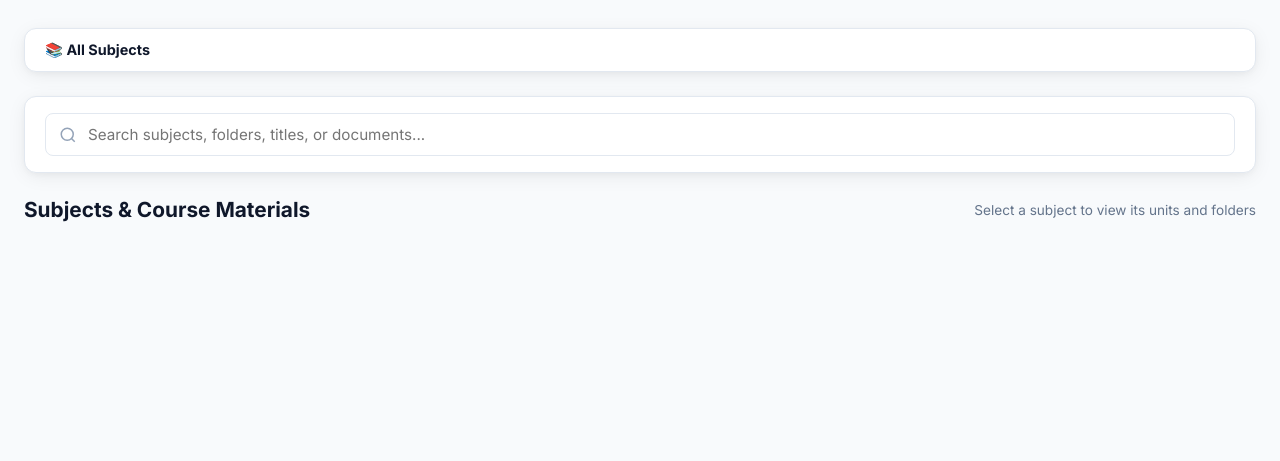
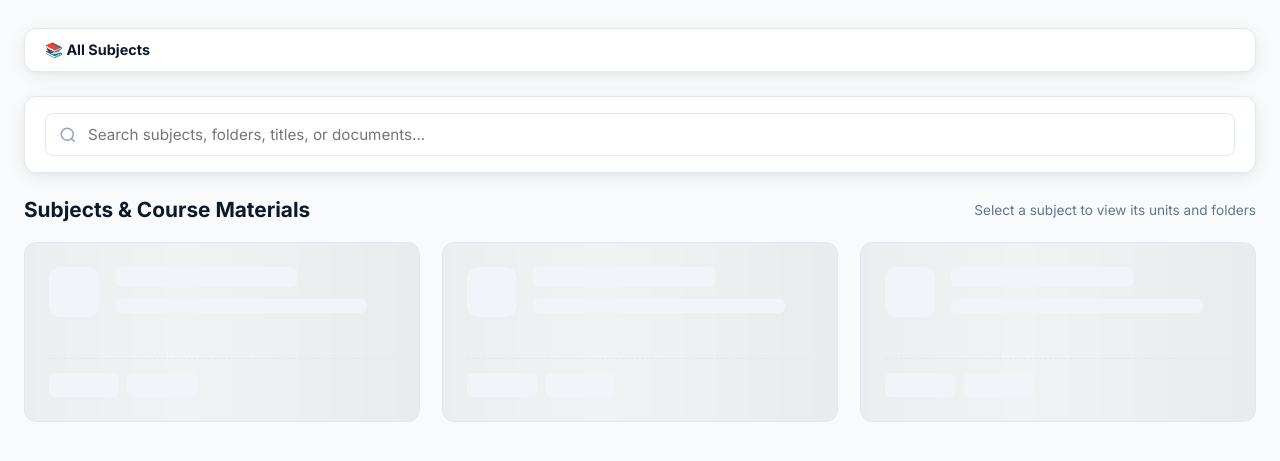
Before and after one commit to DSNPIYUSH/Mini_LMS, a Django app: page / in a window 1280 px wide. Shown: the part 75-536 px from the top of the page. Run offline with Django 5.2, Linux system fonts and the light colour scheme; tables that the repository leaves empty hold one stand-in row (values such as "Sample post"); data that the repository does not hold is empty; some libraries are stand-ins or nearby versions.

Commit message:
Apply modern loading techniques: Shimmer skeleton loaders, SWR in-memory client cache, hover prefetching, content-visibility CSS, and GZip compression middleware

```diff
--- a/documents/static/documents/app.js
+++ b/documents/static/documents/app.js
@@ -178,6 +178,8 @@ function renderSubjectsGrid() {
     filtered.forEach(s => {
         const card = document.createElement('div');
         card.className = 'subject-card';
+        card.onmouseenter = () => prefetchSubject(s.name);
+        card.ontouchstart = () => prefetchSubject(s.name);
         card.onclick = (e) => {
             if (e.target.closest('.btn-delete-subject')) return;
             openSubjectView(s.name);
@@ -278,14 +280,70 @@ function selectFolder(folderName, btn) {
     fetchSubjectDocuments();
 }
 
-async function fetchSubjectDocuments() {
+// Client-Side In-Memory SWR Cache for Instant (0ms) Navigation
+const clientDocCache = new Map();
+
+function getDocCacheKey(subject, folder, query) {
+    return `${(subject || '').toLowerCase()}::${(folder || 'all').toLowerCase()}::${(query || '').toLowerCase()}`;
+}
+
+function renderDocumentsSkeleton() {
     const grid = document.getElementById('documentsGrid');
-    grid.innerHTML = `
-        <div class="empty-state">
-            <div class="spinner" style="margin: 0 auto 16px auto;"></div>
-            <p>Loading files from MongoDB...</p>
-        </div>
-    `;
+    if (!grid) return;
+    let html = '';
+    for (let i = 0; i < 6; i++) {
+        html += `
+            <div class="skeleton-card skeleton-shimmer">
+                <div style="display: flex; gap: 14px; margin-bottom: 14px;">
+                    <div class="skeleton-box" style="width: 44px; height: 44px; border-radius: 10px;"></div>
+                    <div style="flex: 1;">
+                        <div class="skeleton-box skeleton-line title" style="width: 80%;"></div>
+                        <div class="skeleton-box skeleton-line subtitle" style="width: 50%;"></div>
+                    </div>
+                </div>
+                <div class="skeleton-meta" style="margin-top: 10px; padding-top: 10px;">
+                    <div class="skeleton-box skeleton-badge" style="width: 60px;"></div>
+                    <div class="skeleton-box skeleton-badge" style="width: 50px;"></div>
+                </div>
+            </div>
+        `;
+    }
+    grid.innerHTML = html;
+}
+
+function prefetchSubject(subjectName) {
+    if (!subjectName) return;
+    const cacheKey = getDocCacheKey(subjectName, 'all', '');
+    if (clientDocCache.has(cacheKey)) return;
+
+    const params = new URLSearchParams();
+    params.append('subject', subjectName);
+
+    // Background fetch with priority hint
+    fetch(`/api/documents/?${params.toString()}`, { priority: 'low' })
+        .then(res => res.json())
+        .then(data => {
+            if (data.success) {
+                clientDocCache.set(cacheKey, { data: data.documents, timestamp: Date.now() });
+            }
+        })
+        .catch(() => {});
+}
+
+async function fetchSubjectDocuments(allowCache = true) {
+    const cacheKey = getDocCacheKey(currentSubject, currentFolder, searchQuery);
+
+    // Instant SWR: render from memory in 0ms if previously loaded or prefetched
+    if (allowCache && clientDocCache.has(cacheKey)) {
+        const cached = clientDocCache.get(cacheKey);
+        renderDocumentsGrid(cached.data);
+        // If cache is fresh (< 20 seconds), skip network call completely
+        if (Date.now() - cached.timestamp < 20000) {
+            return;
+        }
+    } else {
+        renderDocumentsSkeleton();
+    }
 
     const params = new URLSearchParams();
     if (currentSubject) params.append('subject', currentSubject);
@@ -296,6 +354,7 @@ async function fetchSubjectDocuments() {
         const res = await fetch(`/api/documents/?${params.toString()}`);
         const data = await res.json();
         if (data.success) {
+            clientDocCache.set(cacheKey, { data: data.documents, timestamp: Date.now() });
             renderDocumentsGrid(data.documents);
         }
     } catch (err) {
@@ -751,6 +810,7 @@ async function handleUploadSubmit(event) {
             try {
                 const result = JSON.parse(xhr.responseText);
                 if (result.success) {
+                    clientDocCache.clear();
                     showToast(result.message || `Successfully stored ${selectedFiles.length} file(s) in MongoDB!`);
                     closeUploadModal();
                     await loadSubjectsData();
@@ -788,9 +848,10 @@ async function deleteDocument(id, title) {
         });
         const result = await res.json();
         if (result.success) {
+            clientDocCache.clear();
             showToast("Document deleted from MongoDB!");
             loadSubjectsData();
-            fetchSubjectDocuments();
+            fetchSubjectDocuments(false);
         } else {
             showToast(result.error || "Failed to delete", "error");
         }
--- a/documents/static/documents/style.css
+++ b/documents/static/documents/style.css
@@ -335,6 +335,8 @@ main {
     box-shadow: var(--shadow);
     cursor: pointer;
     position: relative;
+    content-visibility: auto;
+    contain-intrinsic-size: 0 200px;
 }
 
 .subject-card:hover {
@@ -486,6 +488,8 @@ main {
     justify-content: space-between;
     transition: transform 0.2s ease, border-color 0.2s ease, box-shadow 0.2s ease;
     box-shadow: var(--shadow);
+    content-visibility: auto;
+    contain-intrinsic-size: 0 180px;
 }
 
 .doc-card:hover {
@@ -1202,3 +1206,89 @@ main {
 
 .toast.success { border-left-color: var(--success); }
 .toast.error { border-left-color: var(--pdf-color); }
+
+/* ================= SKELETON SHIMMER LOADERS ================= */
+.skeleton-card {
+    background-color: var(--bg-card);
+    border: 1px solid var(--border-color);
+    border-radius: var(--radius);
+    padding: 24px;
+    display: flex;
+    flex-direction: column;
+    justify-content: space-between;
+    min-height: 180px;
+    position: relative;
+    overflow: hidden;
+}
+
+.skeleton-shimmer {
+    background: linear-gradient(
+        90deg,
+        rgba(255, 255, 255, 0) 0%,
+        rgba(255, 255, 255, 0.08) 50%,
+        rgba(255, 255, 255, 0) 100%
+    );
+    background-size: 200% 100%;
+    animation: skeletonShimmer 1.5s infinite linear;
+}
+
+[data-theme="light"] .skeleton-shimmer {
+    background: linear-gradient(
+        90deg,
+        rgba(0, 0, 0, 0.03) 0%,
+        rgba(0, 0, 0, 0.08) 50%,
+        rgba(0, 0, 0, 0.03) 100%
+    );
+    background-size: 200% 100%;
+}
+
+@keyframes skeletonShimmer {
+    0% { background-position: -200% 0; }
+    100% { background-position: 200% 0; }
+}
+
+.skeleton-box {
+    border-radius: 8px;
+    background-color: var(--bg-card-hover);
+}
+
+.skeleton-icon {
+    width: 50px;
+    height: 50px;
+    border-radius: 12px;
+}
+
+.skeleton-line {
+    height: 14px;
+    border-radius: 6px;
+    margin-bottom: 8px;
+}
+
+.skeleton-line.title {
+    height: 20px;
+    width: 65%;
+    margin-bottom: 12px;
+}
+
+.skeleton-line.subtitle {
+    height: 14px;
+    width: 90%;
+}
+
+.skeleton-line.short {
+    width: 45%;
+}
+
+.skeleton-meta {
+    display: flex;
+    gap: 8px;
+    margin-top: 18px;
+    padding-top: 14px;
+    border-top: 1px dashed var(--border-color);
+}
+
+.skeleton-badge {
+    height: 24px;
+    width: 70px;
+    border-radius: 6px;
+}
--- a/documents/templates/documents/index.html
+++ b/documents/templates/documents/index.html
@@ -10,6 +10,8 @@
     <meta name="apple-mobile-web-app-status-bar-style" content="default">
     <meta name="apple-mobile-web-app-title" content="Subject Bank">
     <link rel="manifest" href="/manifest.json">
+    <link rel="dns-prefetch" href="https://fonts.googleapis.com">
+    <link rel="dns-prefetch" href="https://fonts.gstatic.com">
     <link rel="preconnect" href="https://fonts.googleapis.com">
     <link rel="preconnect" href="https://fonts.gstatic.com" crossorigin>
     <link href="https://fonts.googleapis.com/css2?family=Inter:wght@400;500;600;700&family=JetBrains+Mono:wght@400;500&display=swap" rel="stylesheet">
@@ -77,7 +79,46 @@
                 </div>
             </div>
             <div id="subjectsGrid" class="subjects-grid">
-                <!-- Dynamically populated by app.js -->
+                <!-- Initial Instant Shimmer Skeletons -->
+                <div class="skeleton-card skeleton-shimmer">
+                    <div style="display: flex; gap: 16px; margin-bottom: 14px;">
+                        <div class="skeleton-box skeleton-icon"></div>
+                        <div style="flex: 1;">
+                            <div class="skeleton-box skeleton-line title"></div>
+                            <div class="skeleton-box skeleton-line subtitle"></div>
+                        </div>
+                    </div>
+                    <div class="skeleton-meta">
+                        <div class="skeleton-box skeleton-badge"></div>
+                        <div class="skeleton-box skeleton-badge"></div>
+                    </div>
+                </div>
+                <div class="skeleton-card skeleton-shimmer">
+                    <div style="display: flex; gap: 16px; margin-bottom: 14px;">
+                        <div class="skeleton-box skeleton-icon"></div>
+                        <div style="flex: 1;">
+                            <div class="skeleton-box skeleton-line title"></div>
+                            <div class="skeleton-box skeleton-line subtitle"></div>
+                        </div>
+                    </div>
+                    <div class="skeleton-meta">
+                        <div class="skeleton-box skeleton-badge"></div>
+                        <div class="skeleton-box skeleton-badge"></div>
+                    </div>
+                </div>
+                <div class="skeleton-card skeleton-shimmer">
+                    <div style="display: flex; gap: 16px; margin-bottom: 14px;">
+                        <div class="skeleton-box skeleton-icon"></div>
+                        <div style="flex: 1;">
+                            <div class="skeleton-box skeleton-line title"></div>
+                            <div class="skeleton-box skeleton-line subtitle"></div>
+                        </div>
+                    </div>
+                    <div class="skeleton-meta">
+                        <div class="skeleton-box skeleton-badge"></div>
+                        <div class="skeleton-box skeleton-badge"></div>
+                    </div>
+                </div>
             </div>
         </section>
 
@@ -261,6 +302,6 @@
         <span id="toastMsg">Notification message</span>
     </div>
 
-    <script src="{% static 'documents/app.js' %}"></script>
+    <script src="{% static 'documents/app.js' %}" defer></script>
 </body>
 </html>
--- a/subject_bank/settings.py
+++ b/subject_bank/settings.py
@@ -54,6 +54,7 @@ INSTALLED_APPS = [
 
 MIDDLEWARE = [
     'django.middleware.security.SecurityMiddleware',
+    'django.middleware.gzip.GZipMiddleware',
     'whitenoise.middleware.WhiteNoiseMiddleware',
     'django.contrib.sessions.middleware.SessionMiddleware',
     'django.middleware.common.CommonMiddleware',
```
